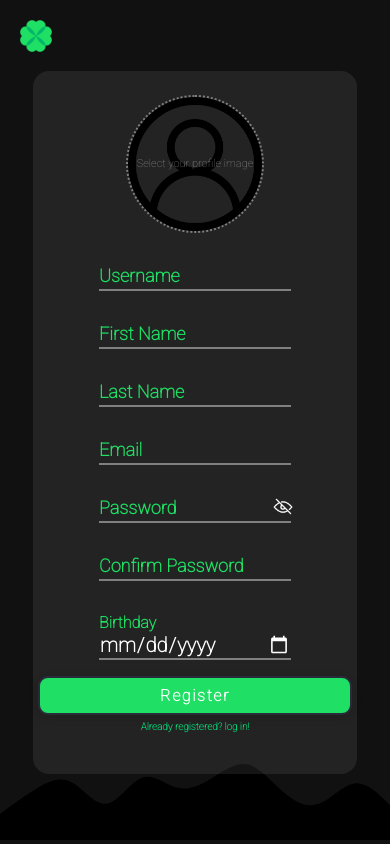
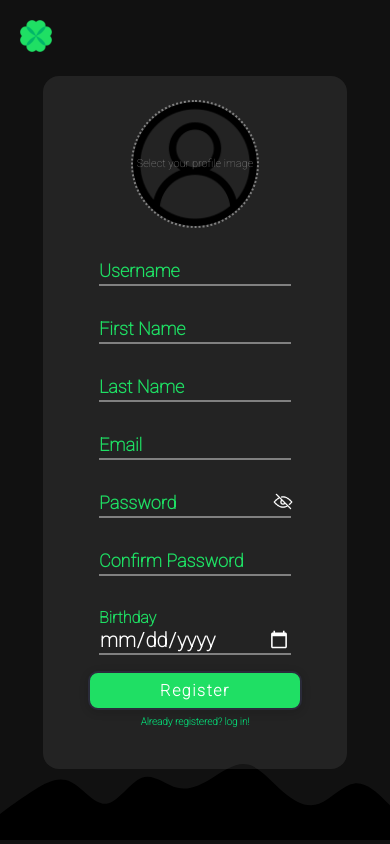
Before and after one commit to Clover-Organization/Clover, a React (Vite) app in the folder frontend/: page /auth in a window 390 px wide. Built offline with nearby package versions, Linux system fonts and the light colour scheme.

Commit message:
responsividade

```diff
--- a/frontend/src/pages/auth/components/style.css
+++ b/frontend/src/pages/auth/components/style.css
@@ -469,6 +469,11 @@ strong::after {
 
 /* ---- Responsive ---- */
 @media (max-width: 765px) {
+
+  .btn.login>.ui-btn, .btn>.ui-btn {
+    padding: 8px 70px;
+  }
+
   main.authMain>div.WelcomeDescWave {
     display: none;
   }
--- a/frontend/src/pages/settings/components/profileSettings/ProfileSettings.jsx
+++ b/frontend/src/pages/settings/components/profileSettings/ProfileSettings.jsx
@@ -105,7 +105,7 @@ export const ProfileSettings = () => {
             },
         });
         localStorage.clear();
-        navigate('/');
+        navigate('/welcome');
     }
 
 
```
